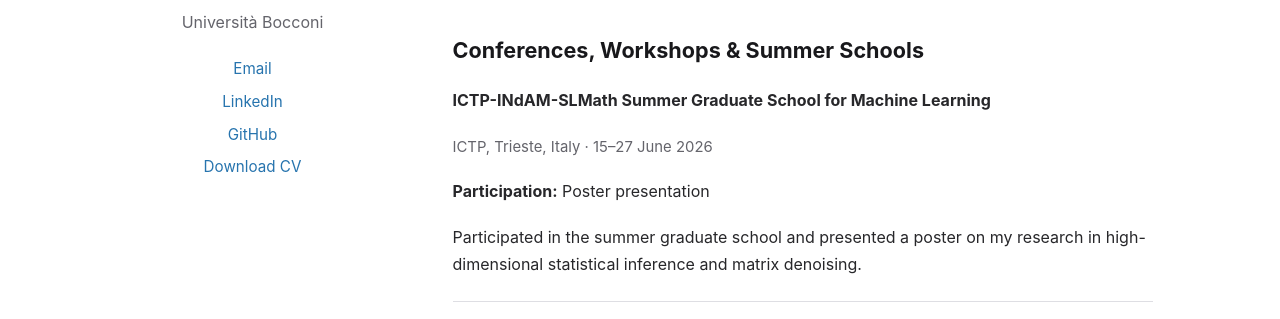
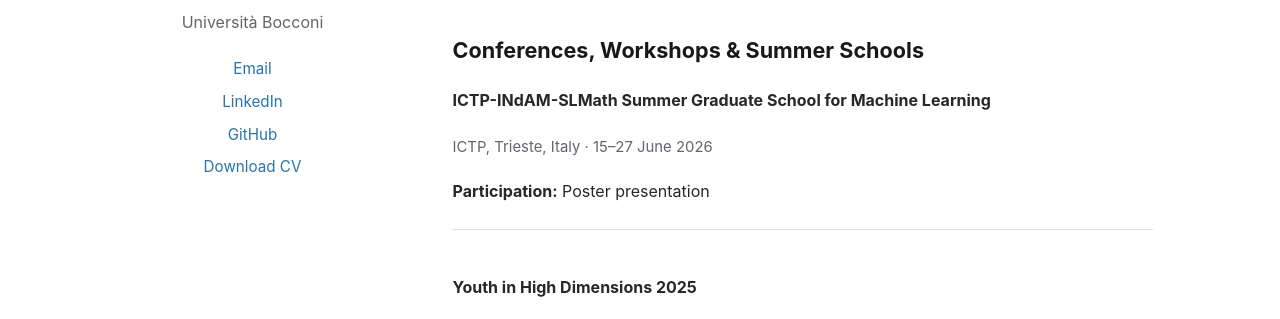
Before and after one commit to suhaneekorpe/suhaneekorpe.github.io, a plain HTML site: page academic.html in a window 1280 px wide. Shown: the part 433-752 px from the top of the page. Drawn offline with Linux system fonts and the light colour scheme.

Commit message:
Update academic.html

```diff
--- a/academic.html
+++ b/academic.html
@@ -162,11 +162,6 @@
             <strong>Participation:</strong> Poster presentation
           </p>
 
-          <p>
-            Participated in the summer graduate school and presented
-            a poster on my research in high-dimensional statistical
-            inference and matrix denoising.
-          </p>
 
           <!-- Add your poster after uploading it.
 
```
